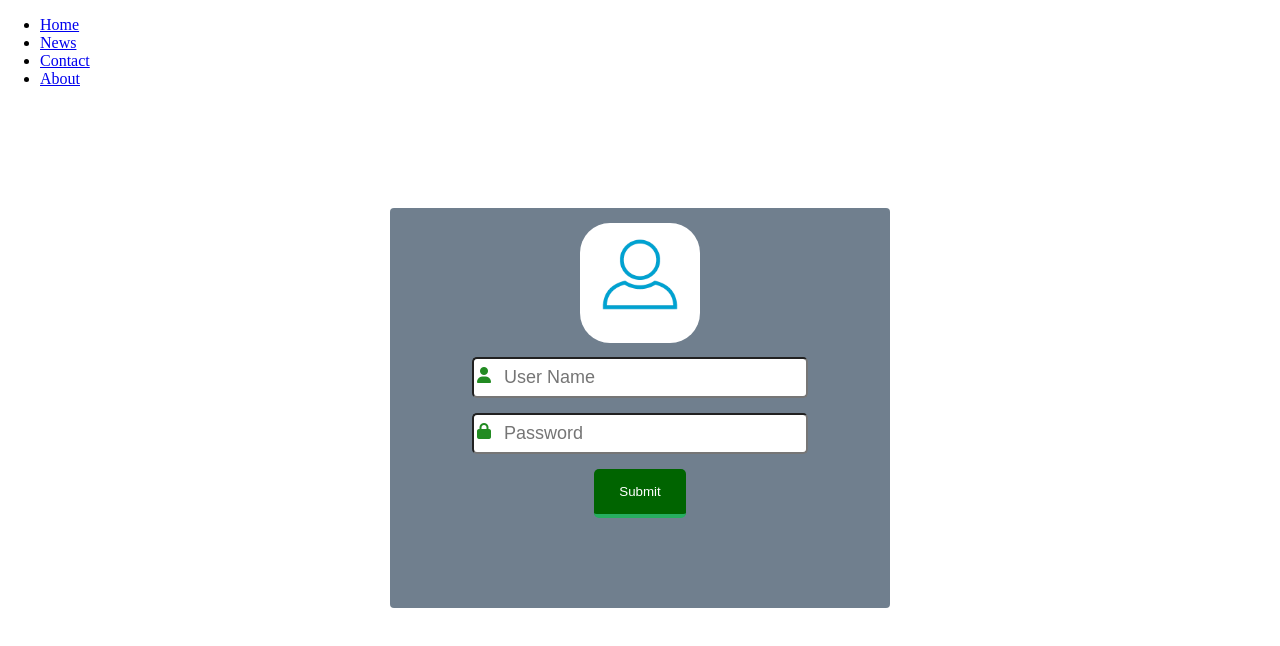
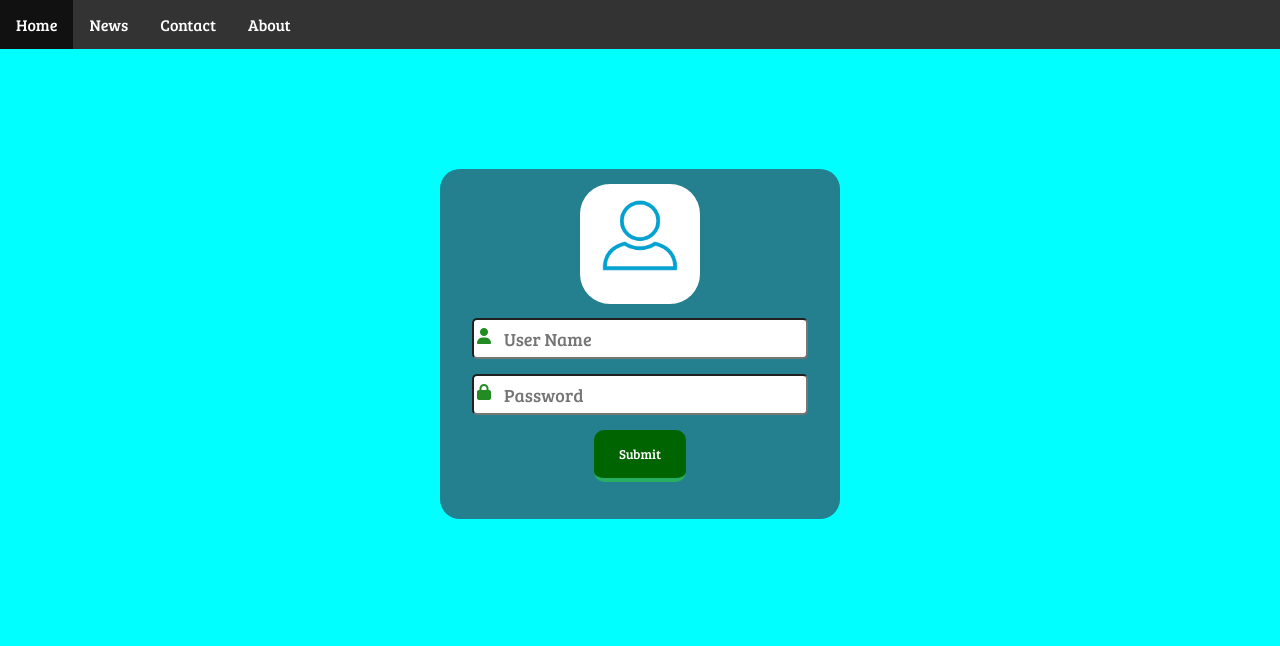
Before and after one commit to Nahid940/Login-form, a plain HTML site: page index.html in a window 1280 px wide. Drawn offline with Linux system fonts and the light colour scheme.

Commit message:
Update style.css

```diff
--- a/style.css
+++ b/style.css
@@ -1,14 +1,18 @@
+*{
+    font-family: 'Bree Serif', serif;
+}
 body{
     margin: 0 auto;
-    background-size: 100%
+    background-size: 100%;
+    background-color: cyan;
 }
 .container{
-    width: 500px;
-    height: 400px;
+    width: 400px;
+    height: 350px;
     text-align: center;
     margin: 0 auto;
     background-color: rgba(52,73,94,0.7);
-    border-radius: 4px;
+    border-radius: 20px;
     margin-top: 120px
 }
 
@@ -47,6 +51,43 @@ input[type="text"],input[type="password"]{
     border: none;
     color: #fff;
     background-color: darkgreen;
-    border-radius: 5px;
-    border-bottom: 4px solid #27AE60
+    border-radius: 10px;
+    border-bottom: 4px solid #27AE60;
 }
+.btn-login a{
+    text-decoration: none;
+     font-size: 100px;
+     line-height: 20px;
+     color:white ;
+     transition: 0.2s ease;
+}
+
+.btn-login a:hover
+
+{
+
+    color: aqua ;
+}
+ul {
+  list-style-type: none;
+  margin: 0;
+  padding: 0;
+  overflow: hidden;
+  background-color: #333;
+}
+
+li {
+  float: left;
+}
+
+li a {
+  display: block;
+  color: white;
+  text-align: center;
+  padding: 14px 16px;
+  text-decoration: none;
+}
+
+li a:hover {
+  background-color: #111;
+}
```
